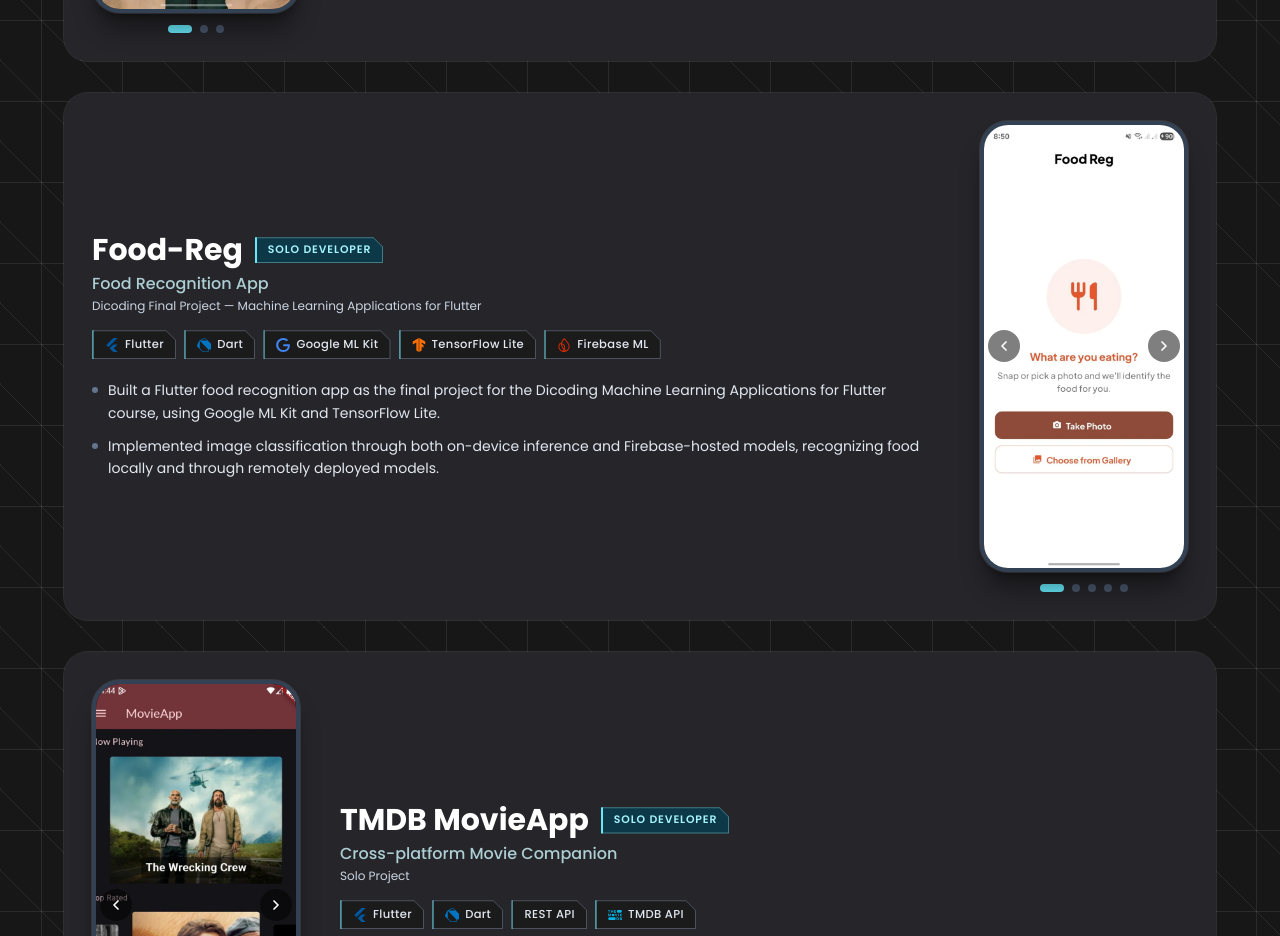
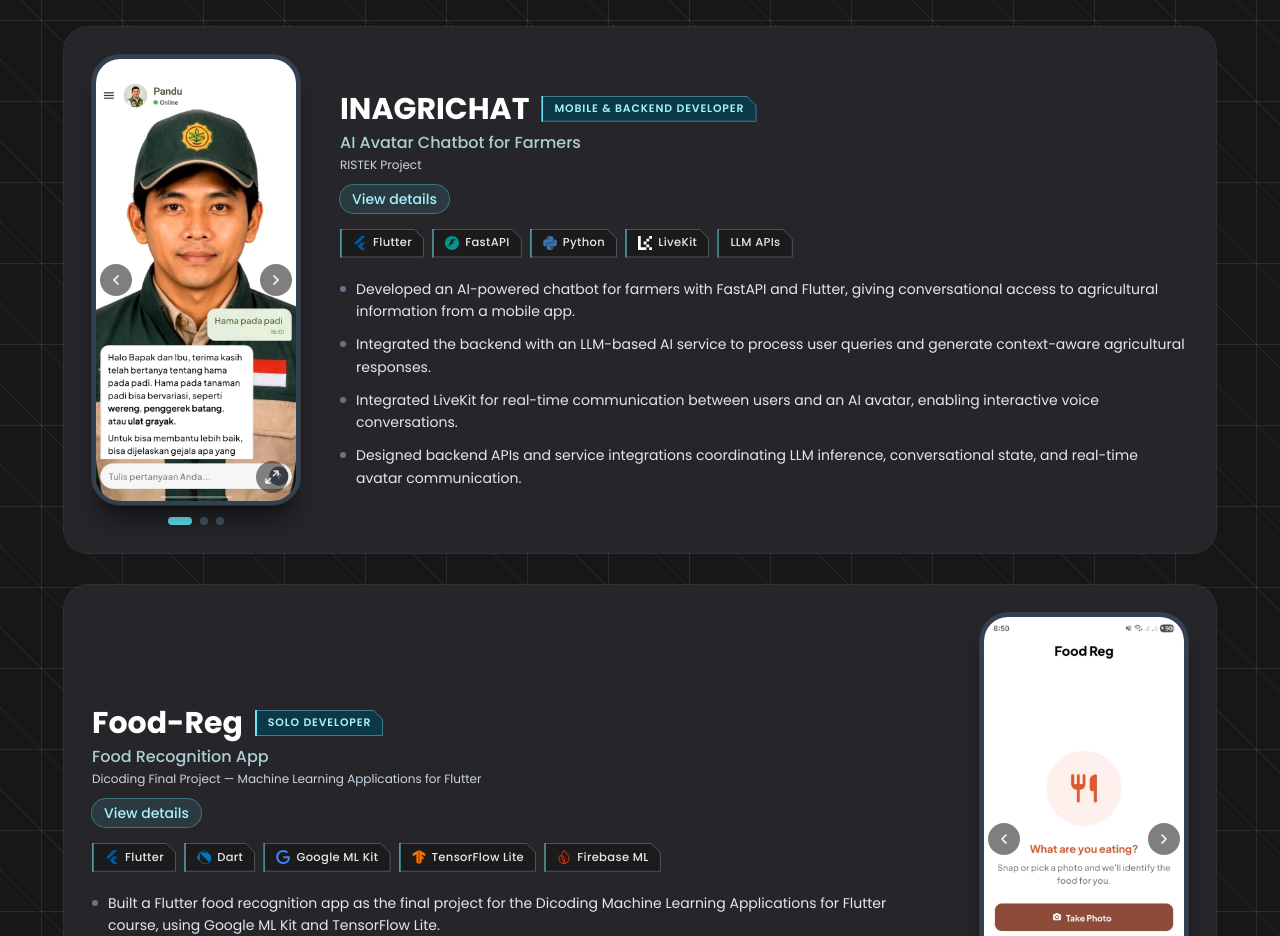
Before and after one commit to MHibriziF/portfolio-web-v1, a React (Vite) app: page / in a window 1280 px wide. Shown: the part 6420-7356 px from the top of the page. Built offline with nearby package versions, Linux system fonts and the light colour scheme.

Commit message:
feat(projects): add a details view with large, captioned screenshots

```diff
--- a/src/components/sub-components/Carousel.jsx
+++ b/src/components/sub-components/Carousel.jsx
@@ -14,15 +14,25 @@
 };
 
 /**
- * Screenshot carousel for a project card, framed as a phone screen for
- * portrait mobile captures or as a desktop window for landscape web captures.
- * Supports buttons, dots, arrow keys, and touch swipes.
+ * Screenshot carousel, framed as a phone screen for portrait mobile captures
+ * or as a desktop window for landscape web captures. Supports buttons, dots,
+ * arrow keys, and touch swipes. With `onOpen`, clicking a screenshot hands its
+ * index back so the caller can show it larger.
  */
-function Carousel({ images, label, variant = "phone" }) {
-  const [index, setIndex] = useState(0);
+function Carousel({
+  shots,
+  label,
+  variant = "phone",
+  className,
+  initialIndex = 0,
+  showCaption = false,
+  onOpen,
+}) {
+  const [index, setIndex] = useState(initialIndex);
   const touchStartX = useRef(null);
-  const count = images.length;
+  const count = shots.length;
   const frame = FRAMES[variant];
+  const caption = shots[index].caption;
 
   const go = useCallback(
     (next) => setIndex(((next % count) + count) % count),
@@ -48,7 +58,7 @@
   };
 
   return (
-    <div className={`mx-auto w-full select-none ${frame.wrapper}`}>
+    <div className={`mx-auto w-full select-none ${className ?? frame.wrapper}`}>
       <div
         role="group"
         aria-roledescription="carousel"
@@ -59,32 +69,45 @@
           touchStartX.current = event.touches[0].clientX;
         }}
         onTouchEnd={onTouchEnd}
-        className={`group relative w-full overflow-hidden ${frame.screen} border-slate-700 bg-neutral-950 shadow-xl shadow-black/40 ring-1 ring-white/10 focus:outline-none focus-visible:ring-2 focus-visible:ring-cyan-300`}
+        className={`group/carousel relative w-full overflow-hidden ${frame.screen} border-slate-700 bg-neutral-950 shadow-xl shadow-black/40 ring-1 ring-white/10 focus:outline-none focus-visible:ring-2 focus-visible:ring-cyan-300`}
       >
         <div
           className="flex h-full w-full transition-transform duration-500 ease-out"
           style={{ transform: `translateX(-${index * 100}%)` }}
         >
-          {images.map((src, i) => {
+          {shots.map((shot, i) => {
             // Distance the short way round, so wrapping to the last slide still
             // finds it decoded.
             const gap = Math.abs(i - index);
             const near = Math.min(gap, count - gap) <= 1;
             return near ? (
               <img
-                key={src}
-                src={src}
-                alt={`${label} screenshot ${i + 1} of ${count}`}
+                key={shot.src}
+                src={shot.src}
+                alt={shot.caption ?? `${label} screenshot ${i + 1} of ${count}`}
                 loading="lazy"
                 decoding="async"
                 draggable="false"
                 className="h-full w-full shrink-0 object-cover"
               />
             ) : (
-              <div key={src} className="h-full w-full shrink-0" aria-hidden="true" />
+              <div key={shot.src} className="h-full w-full shrink-0" aria-hidden="true" />
             );
           })}
         </div>
+
+        {onOpen && (
+          <button
+            type="button"
+            onClick={() => onOpen(index)}
+            aria-label={`View ${label} screenshots larger`}
+            className="absolute inset-0 cursor-zoom-in focus:outline-none"
+          >
+            <span className="absolute bottom-2 right-2 grid h-8 w-8 place-items-center rounded-full bg-black/60 text-white opacity-80 transition group-hover/carousel:opacity-100">
+              <ExpandIcon />
+            </span>
+          </button>
+        )}
 
         {count > 1 && (
           <>
@@ -108,11 +131,26 @@
         )}
       </div>
 
+      {showCaption && (
+        <p className="mt-3 text-center text-sm text-slate-300" aria-live="polite">
+          {caption}
+          {caption && " · "}
+          <a
+            href={shots[index].src}
+            target="_blank"
+            rel="noreferrer noopener"
+            className="whitespace-nowrap rounded text-cyan-300 transition hover:text-cyan-100 focus:outline-none focus-visible:ring-2 focus-visible:ring-cyan-300"
+          >
+            Open full size
+          </a>
+        </p>
+      )}
+
       {count > 1 && (
         <div className="mt-3 flex justify-center gap-2">
-          {images.map((src, i) => (
+          {shots.map((shot, i) => (
             <button
-              key={src}
+              key={shot.src}
               type="button"
               onClick={() => go(i)}
               aria-label={`Go to screenshot ${i + 1}`}
@@ -148,4 +186,22 @@
   );
 }
 
+function ExpandIcon() {
+  return (
+    <svg
+      viewBox="0 0 24 24"
+      width="16"
+      height="16"
+      fill="none"
+      stroke="currentColor"
+      strokeWidth="2.2"
+      strokeLinecap="round"
+      strokeLinejoin="round"
+      aria-hidden="true"
+    >
+      <path d="M15 3h6v6M9 21H3v-6M21 3l-7 7M3 21l7-7" />
+    </svg>
+  );
+}
+
 export default Carousel;
--- a/src/components/sub-components/ProjectCard.jsx
+++ b/src/components/sub-components/ProjectCard.jsx
@@ -1,48 +1,35 @@
-import React from "react";
+import React, { useState } from "react";
 import Carousel from "./Carousel";
 import Chip from "./Chip";
+import ProjectDetails from "./ProjectDetails";
+import ProjectLinks from "./ProjectLinks";
 
 /**
  * One project: screenshot carousel (when screenshots exist), tech stack, and
- * the contributions from the CV. Cards alternate the carousel side on wide
- * screens; on phones everything collapses into one column.
+ * the contributions from the CV. Phone screenshots sit beside the text and
+ * alternate sides; landscape web screenshots span the card above it. Either
+ * opens the full-size details view.
  */
 function ProjectCard({ project, index }) {
-  const hasImages = project.images && project.images.length > 0;
+  const [openAt, setOpenAt] = useState(null);
+  const shots = (project.images ?? []).map((image) =>
+    typeof image === "string" ? { src: image } : image
+  );
+  const hasImages = shots.length > 0;
+  const desktop = hasImages && project.screenshots === "desktop";
   const flip = index % 2 === 1;
-  const desktop = project.screenshots === "desktop";
 
-  // Landscape screenshots need more room, so they only sit beside the text
-  // from lg up.
-  let layout = "";
-  if (hasImages && desktop) {
-    layout = `${flip ? "lg:flex-row-reverse" : "lg:flex-row"} lg:items-center lg:gap-10`;
-  } else if (hasImages) {
-    layout = `${flip ? "md:flex-row-reverse" : "md:flex-row"} md:items-center md:gap-10`;
-  }
-
-  return (
-    <article
-      data-aos="fade-up"
-      data-aos-duration="1000"
-      className="group rounded-3xl bg-[#25252a] p-5 font-poppins ring-1 ring-white/10 transition duration-300 hover:bg-[#2e2e34] hover:ring-cyan-300/40 sm:p-7"
-    >
-      <div className={`flex flex-col gap-6 ${layout}`}>
-        {hasImages && (
-          <div
-            className={
-              desktop ? "lg:w-[28rem] lg:shrink-0" : "md:w-[13rem] md:shrink-0"
-            }
-          >
+  const carousel = hasImages && (
     <Carousel
-              images={project.images}
+      shots={shots}
       label={project.name}
       variant={desktop ? "desktop" : "phone"}
+      onOpen={setOpenAt}
     />
-          </div>
-        )}
+  );
 
-        <div className="min-w-0 flex-1">
+  const header = (
+    <>
       <div className="flex flex-wrap items-center gap-x-3 gap-y-2">
         <h3 className="break-words text-2xl font-bold text-white sm:text-3xl">
           {project.name}
@@ -61,25 +48,28 @@
         {project.context}
       </p>
 
-          {project.link && (
-            <a
-              href={project.link}
-              target="_blank"
-              rel="noreferrer noopener"
-              className="mt-3 inline-flex items-center gap-1.5 rounded text-sm font-medium text-cyan-300 transition hover:text-cyan-100 focus:outline-none focus-visible:ring-2 focus-visible:ring-cyan-300"
+      <ProjectLinks project={project}>
+        {hasImages && (
+          <button
+            type="button"
+            onClick={() => setOpenAt(0)}
+            className="inline-flex items-center gap-1.5 rounded-full bg-cyan-300/10 px-3 py-1 font-medium text-cyan-200 ring-1 ring-cyan-300/40 transition hover:bg-cyan-300/20 focus:outline-none focus-visible:ring-2 focus-visible:ring-cyan-300"
           >
-              View on GitHub
-              <span aria-hidden="true">&rarr;</span>
-            </a>
+            View details
+          </button>
         )}
+      </ProjectLinks>
 
       <ul className="mt-4 flex flex-wrap gap-2">
         {project.stack.map((tech) => (
           <Chip key={tech}>{tech}</Chip>
         ))}
       </ul>
+    </>
+  );
 
-          <ul className="mt-5 flex flex-col gap-2.5">
+  const points = (
+    <ul className="flex flex-col gap-2.5">
       {project.points.map((point) => (
         <li
           key={point}
@@ -93,8 +83,44 @@
         </li>
       ))}
     </ul>
+  );
+
+  return (
+    <article
+      data-aos="fade-up"
+      data-aos-duration="1000"
+      className="group rounded-3xl bg-[#25252a] p-5 font-poppins ring-1 ring-white/10 transition duration-300 hover:bg-[#2e2e34] hover:ring-cyan-300/40 sm:p-7"
+    >
+      {desktop ? (
+        <>
+          {carousel}
+          <div className="mt-7 grid gap-6 lg:grid-cols-[minmax(0,5fr)_minmax(0,7fr)] lg:gap-10">
+            <div className="min-w-0">{header}</div>
+            <div className="min-w-0">{points}</div>
+          </div>
+        </>
+      ) : (
+        <div
+          className={`flex flex-col gap-6 ${
+            hasImages ? (flip ? "md:flex-row-reverse" : "md:flex-row") : ""
+          } md:items-center md:gap-10`}
+        >
+          {hasImages && <div className="md:w-[13rem] md:shrink-0">{carousel}</div>}
+          <div className="min-w-0 flex-1">
+            {header}
+            <div className="mt-5">{points}</div>
           </div>
         </div>
+      )}
+
+      {openAt !== null && (
+        <ProjectDetails
+          project={project}
+          shots={shots}
+          startIndex={openAt}
+          onClose={() => setOpenAt(null)}
+        />
+      )}
     </article>
   );
 }
--- /dev/null
+++ b/src/components/sub-components/ProjectDetails.jsx
@@ -0,0 +1,117 @@
+import React, { useEffect, useRef } from "react";
+import Carousel from "./Carousel";
+import Chip from "./Chip";
+import ProjectLinks from "./ProjectLinks";
+
+/**
+ * Full view of one project: screenshots as large as the screen allows, with
+ * captions, then everything the card has. A native <dialog>, so Escape, focus
+ * trapping and the backdrop come from the browser.
+ */
+function ProjectDetails({ project, shots, startIndex, onClose }) {
+  const dialogRef = useRef(null);
+  const desktop = project.screenshots === "desktop";
+
+  useEffect(() => {
+    const dialog = dialogRef.current;
+    dialog.showModal();
+    const { overflow } = document.body.style;
+    document.body.style.overflow = "hidden";
+    return () => {
+      document.body.style.overflow = overflow;
+    };
+  }, []);
+
+  return (
+    <dialog
+      ref={dialogRef}
+      onClose={onClose}
+      onClick={(event) => {
+        // A click on the backdrop lands on the dialog itself.
+        if (event.target === dialogRef.current) dialogRef.current.close();
+      }}
+      aria-labelledby={`${project.id}-details-title`}
+      className="m-auto max-h-[92vh] w-[min(72rem,calc(100vw-1.5rem))] overflow-y-auto rounded-3xl bg-[#1f1f23] p-0 font-poppins text-white ring-1 ring-white/10 backdrop:bg-black/80 backdrop:backdrop-blur-sm"
+    >
+      <div className="sticky top-0 z-10 flex items-center justify-between gap-4 bg-[#1f1f23]/95 px-5 py-4 backdrop-blur sm:px-8">
+        <div className="flex min-w-0 flex-wrap items-center gap-x-3 gap-y-1">
+          <h3
+            id={`${project.id}-details-title`}
+            className="break-words text-xl font-bold sm:text-2xl"
+          >
+            {project.name}
+          </h3>
+          {project.role && (
+            <span className="tag-meta">
+              <span>{project.role}</span>
+            </span>
+          )}
+        </div>
+        <button
+          type="button"
+          onClick={() => dialogRef.current.close()}
+          aria-label="Close"
+          className="grid h-9 w-9 shrink-0 place-items-center rounded-full bg-white/10 text-white transition hover:bg-white/20 focus:outline-none focus-visible:ring-2 focus-visible:ring-cyan-300"
+        >
+          <svg viewBox="0 0 24 24" width="18" height="18" fill="none" stroke="currentColor" strokeWidth="2.5" strokeLinecap="round" aria-hidden="true">
+            <path d="M18 6 6 18M6 6l12 12" />
+          </svg>
+        </button>
+      </div>
+
+      <div className="px-5 pb-8 sm:px-8">
+        {shots.length > 0 && (
+          <Carousel
+            shots={shots}
+            label={project.name}
+            variant={desktop ? "desktop" : "phone"}
+            // Phone captures are capped by height so the whole screen fits.
+            className={desktop ? "" : "max-w-[min(20rem,calc(62vh*9/19.5))]"}
+            initialIndex={startIndex}
+            showCaption
+          />
+        )}
+
+        <div className="mx-auto mt-8 max-w-3xl">
+          <p className="break-words font-medium text-cyan-100/80">
+            {project.subtitle}
+          </p>
+          <p className="mt-0.5 break-words text-sm text-slate-300">
+            {project.context}
+          </p>
+
+          <ProjectLinks project={project} />
+
+          {project.summary && (
+            <p className="mt-5 text-sm leading-relaxed text-slate-200 sm:text-base">
+              {project.summary}
+            </p>
+          )}
+
+          <ul className="mt-5 flex flex-wrap gap-2">
+            {project.stack.map((tech) => (
+              <Chip key={tech}>{tech}</Chip>
+            ))}
+          </ul>
+
+          <ul className="mt-6 flex flex-col gap-3">
+            {project.points.map((point) => (
+              <li
+                key={point}
+                className="flex gap-2.5 text-sm leading-relaxed text-slate-200 sm:text-base"
+              >
+                <span
+                  aria-hidden="true"
+                  className="mt-2 h-1.5 w-1.5 shrink-0 rounded-full bg-cyan-300"
+                />
+                <span className="min-w-0 break-words">{point}</span>
+              </li>
+            ))}
+          </ul>
+        </div>
+      </div>
+    </dialog>
+  );
+}
+
+export default ProjectDetails;
--- /dev/null
+++ b/src/components/sub-components/ProjectLinks.jsx
@@ -0,0 +1,35 @@
+import React from "react";
+
+const LINK =
+  "inline-flex items-center gap-1.5 rounded font-medium text-cyan-300 transition hover:text-cyan-100 focus:outline-none focus-visible:ring-2 focus-visible:ring-cyan-300";
+
+/** Repository link, plus credit to the original project for a fork. */
+function ProjectLinks({ project, children }) {
+  const { link, forkOf } = project;
+  if (!link && !forkOf && !children) return null;
+
+  return (
+    <div className="mt-3 flex flex-col gap-2 text-sm">
+      {forkOf && (
+        <p className="break-words text-slate-300">
+          Forked from{" "}
+          <a href={forkOf.url} target="_blank" rel="noreferrer noopener" className={LINK}>
+            {forkOf.name}
+          </a>{" "}
+          by {forkOf.author}
+        </p>
+      )}
+      <div className="flex flex-wrap items-center gap-x-5 gap-y-2">
+        {link && (
+          <a href={link} target="_blank" rel="noreferrer noopener" className={LINK}>
+            View on GitHub
+            <span aria-hidden="true">&rarr;</span>
+          </a>
+        )}
+        {children}
+      </div>
+    </div>
+  );
+}
+
+export default ProjectLinks;
```
Lines whose indentation alone changed are shown as unchanged.
